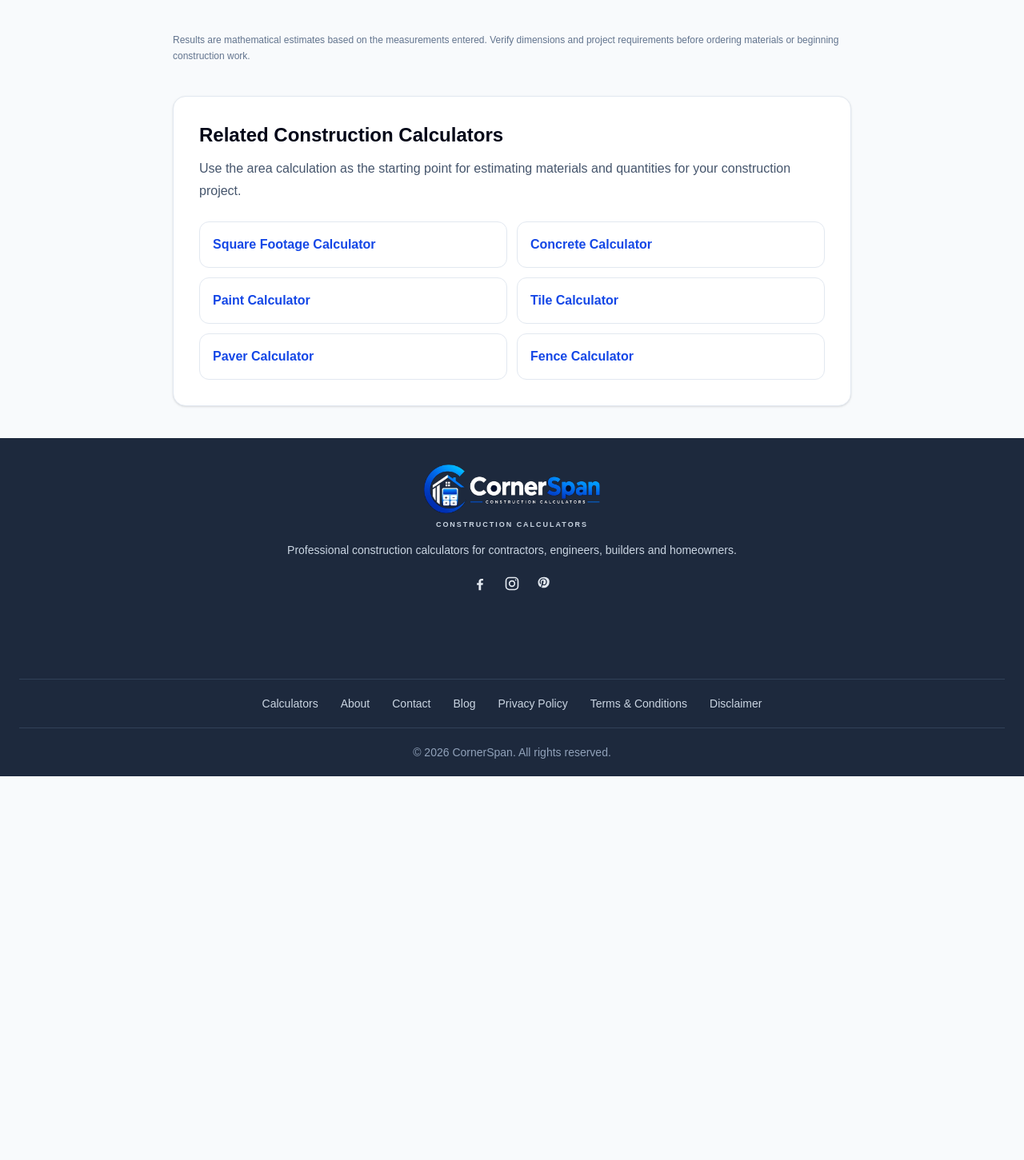
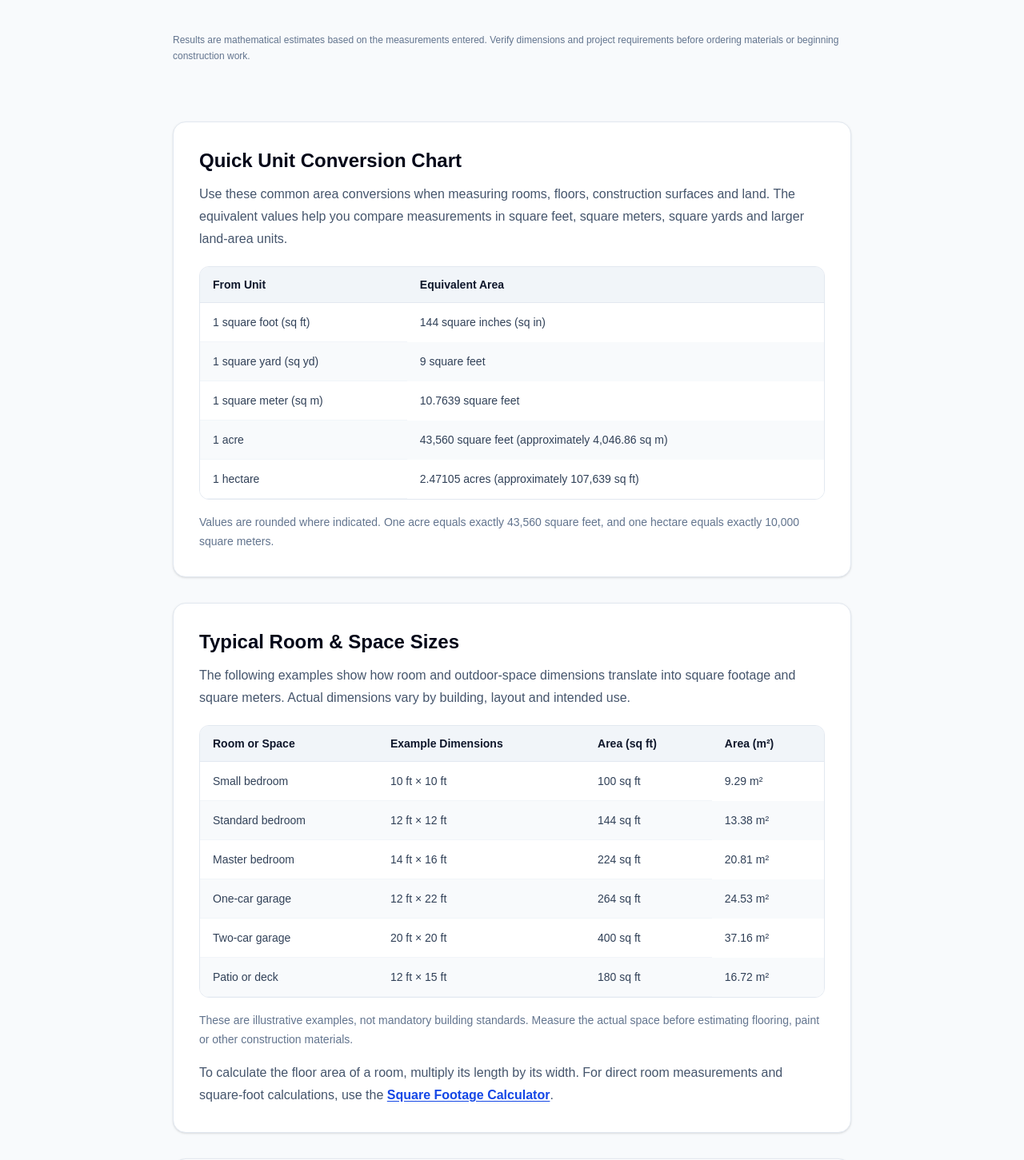
Before and after one commit to km7max-cmd/cornerspan, a Next.js app: page /calculators/area in a window 1280 px wide. Shown: the part 4680-6131 px from the top of the page at 80% size. Before the commit the page ends 5651 px from the top, so only its background shows below. Built offline with nearby package versions, Linux system fonts and the light colour scheme.

Commit message:
Implement FAQ schema and enhance area page content
Added FAQ schema for area calculations and updated related content.

```diff
--- a/app/calculators/area/page.tsx
+++ b/app/calculators/area/page.tsx
@@ -49,22 +49,243 @@ export const metadata: Metadata = {
   },
 };
 
+const faqSchema = {
+  "@context": "https://schema.org",
+  "@type": "FAQPage",
+  mainEntity: [
+    {
+      "@type": "Question",
+      name: "How do I calculate the area of a rectangle?",
+      acceptedAnswer: {
+        "@type": "Answer",
+        text: "Multiply the rectangle's length by its width. For example, a 20-foot by 10-foot rectangle has an area of 200 square feet.",
+      },
+    },
+    {
+      "@type": "Question",
+      name: "How do I calculate land area?",
+      acceptedAnswer: {
+        "@type": "Answer",
+        text: "For a rectangular plot, multiply the length by the width using the same measurement unit. A 40 ft × 60 ft lot, for example, contains 2,400 square feet. For irregular land, divide the property into smaller measurable shapes and add their areas together.",
+      },
+    },
+    {
+      "@type": "Question",
+      name: "Can I use an area calculator for real estate property?",
+      acceptedAnswer: {
+        "@type": "Answer",
+        text: "Yes. An area calculator can estimate the size of rectangular lots, residential properties, rooms, building sites and floor plans when you have the required measurements.",
+      },
+    },
+    {
+      "@type": "Question",
+      name: "How do I calculate land area in square feet?",
+      acceptedAnswer: {
+        "@type": "Answer",
+        text: "Measure the land length and width in feet and multiply them. For example, 50 ft × 80 ft = 4,000 square feet.",
+      },
+    },
+    {
+      "@type": "Question",
+      name: "Can I use this for a floor plan or room area?",
+      acceptedAnswer: {
+        "@type": "Answer",
+        text: "Yes. Measure each room's length and width, calculate the area of each room, and add the results for the total floor area. The Square Footage Calculator can also be used for direct square-foot calculations.",
+      },
+    },
+    {
+      "@type": "Question",
+      name: "What is the difference between area and perimeter?",
+      acceptedAnswer: {
+        "@type": "Answer",
+        text: "Area measures the surface inside a shape, while perimeter measures the distance around its boundary.",
+      },
+    },
+    {
+      "@type": "Question",
+      name: "Can I calculate area in meters?",
+      acceptedAnswer: {
+        "@type": "Answer",
+        text: "Yes. Select meters as the measurement unit. The calculator converts the result to square meters and other common area units.",
+      },
+    },
+    {
+      "@type": "Question",
+      name: "What is the formula for a circle?",
+      acceptedAnswer: {
+        "@type": "Answer",
+        text: "The area of a circle is π multiplied by the radius squared: A = πr².",
+      },
+    },
+  ],
+};
+
+const conversionRows = [
+  ["1 square foot (sq ft)", "144 square inches (sq in)"],
+  ["1 square yard (sq yd)", "9 square feet"],
+  ["1 square meter (sq m)", "10.7639 square feet"],
+  ["1 acre", "43,560 square feet (approximately 4,046.86 sq m)"],
+  ["1 hectare", "2.47105 acres (approximately 107,639 sq ft)"],
+];
+
+const roomRows = [
+  ["Small bedroom", "10 ft × 10 ft", "100 sq ft", "9.29 m²"],
+  ["Standard bedroom", "12 ft × 12 ft", "144 sq ft", "13.38 m²"],
+  ["Master bedroom", "14 ft × 16 ft", "224 sq ft", "20.81 m²"],
+  ["One-car garage", "12 ft × 22 ft", "264 sq ft", "24.53 m²"],
+  ["Two-car garage", "20 ft × 20 ft", "400 sq ft", "37.16 m²"],
+  ["Patio or deck", "12 ft × 15 ft", "180 sq ft", "16.72 m²"],
+];
+
+function ResponsiveTable({
+  headers,
+  rows,
+}: {
+  headers: string[];
+  rows: string[][];
+}) {
+  return (
+    <div className="mt-5 overflow-x-auto rounded-xl border border-slate-200">
+      <table className="w-full min-w-[440px] border-collapse text-left text-sm">
+        <thead className="bg-slate-100">
+          <tr>
+            {headers.map((header) => (
+              <th
+                key={header}
+                scope="col"
+                className="border-b border-slate-200 px-4 py-3 font-bold text-slate-900"
+              >
+                {header}
+              </th>
+            ))}
+          </tr>
+        </thead>
+        <tbody>
+          {rows.map((row, rowIndex) => (
+            <tr
+              key={row[0]}
+              className={rowIndex % 2 === 0 ? "bg-white" : "bg-slate-50"}
+            >
+              {row.map((cell, cellIndex) => (
+                <td
+                  key={`${row[0]}-${cellIndex}`}
+                  className="border-b border-slate-100 px-4 py-3 leading-6 text-slate-700 last:border-b-0"
+                >
+                  {cell}
+                </td>
+              ))}
+            </tr>
+          ))}
+        </tbody>
+      </table>
+    </div>
+  );
+}
+
 export default function AreaPage() {
   return (
     <>
-      {/* Area Calculator */}
+      <script
+        type="application/ld+json"
+        dangerouslySetInnerHTML={{
+          __html: JSON.stringify(faqSchema).replace(/</g, "\\u003c"),
+        }}
+      />
+
+      {/* Existing calculator: functionality remains unchanged */}
       <AreaCalculator />
 
-      {/* Related Construction Calculators */}
-      <section className="mx-auto max-w-4xl px-5 pb-10 sm:px-6">
+      <div className="mx-auto max-w-4xl px-5 pb-10 sm:px-6">
+        {/* Quick Unit Conversion Chart */}
+        <section
+          aria-labelledby="area-conversion-heading"
+          className="mt-8 rounded-2xl border border-slate-200 bg-white p-5 shadow-sm sm:p-8"
+        >
+          <h2
+            id="area-conversion-heading"
+            className="text-2xl font-black text-slate-950"
+          >
+            Quick Unit Conversion Chart
+          </h2>
+
+          <p className="mt-3 leading-7 text-slate-600">
+            Use these common area conversions when measuring rooms,
+            floors, construction surfaces and land. The equivalent values
+            help you compare measurements in square feet, square meters,
+            square yards and larger land-area units.
+          </p>
+
+          <ResponsiveTable
+            headers={["From Unit", "Equivalent Area"]}
+            rows={conversionRows}
+          />
+
+          <p className="mt-4 text-sm leading-6 text-slate-500">
+            Values are rounded where indicated. One acre equals exactly
+            43,560 square feet, and one hectare equals exactly 10,000
+            square meters.
+          </p>
+        </section>
+
+        {/* Typical Room and Space Sizes */}
+        <section
+          aria-labelledby="typical-room-sizes-heading"
+          className="mt-8 rounded-2xl border border-slate-200 bg-white p-5 shadow-sm sm:p-8"
+        >
+          <h2
+            id="typical-room-sizes-heading"
+            className="text-2xl font-black text-slate-950"
+          >
+            Typical Room &amp; Space Sizes
+          </h2>
+
+          <p className="mt-3 leading-7 text-slate-600">
+            The following examples show how room and outdoor-space
+            dimensions translate into square footage and square meters.
+            Actual dimensions vary by building, layout and intended use.
+          </p>
+
+          <ResponsiveTable
+            headers={[
+              "Room or Space",
+              "Example Dimensions",
+              "Area (sq ft)",
+              "Area (m²)",
+            ]}
+            rows={roomRows}
+          />
+
+          <p className="mt-4 text-sm leading-6 text-slate-500">
+            These are illustrative examples, not mandatory building
+            standards. Measure the actual space before estimating
+            flooring, paint or other construction materials.
+          </p>
+
+          <p className="mt-4 leading-7 text-slate-600">
+            To calculate the floor area of a room, multiply its length
+            by its width. For direct room measurements and square-foot
+            calculations, use the{" "}
+            <a
+              href="/calculators/square-footage"
+              className="font-semibold text-blue-700 underline underline-offset-2 hover:text-blue-800"
+            >
+              Square Footage Calculator
+            </a>
+            .
+          </p>
+        </section>
+
+        {/* Existing related calculator links */}
+        <section className="mt-8">
           <div className="rounded-2xl border border-slate-200 bg-white p-6 shadow-sm sm:p-8">
             <h2 className="text-2xl font-black text-slate-950">
               Related Construction Calculators
             </h2>
 
             <p className="mt-3 text-base leading-7 text-slate-600">
-            Use the area calculation as the starting point for estimating
-            materials and quantities for your construction project.
+              Use area calculations as a starting point for estimating
+              material coverage and quantities for your construction
+              project.
             </p>
 
             <div className="mt-6 grid gap-3 sm:grid-cols-2">
@@ -112,6 +333,7 @@ export default function AreaPage() {
             </div>
           </div>
         </section>
+      </div>
     </>
   );
 }
```
Lines whose indentation alone changed are shown as unchanged.
